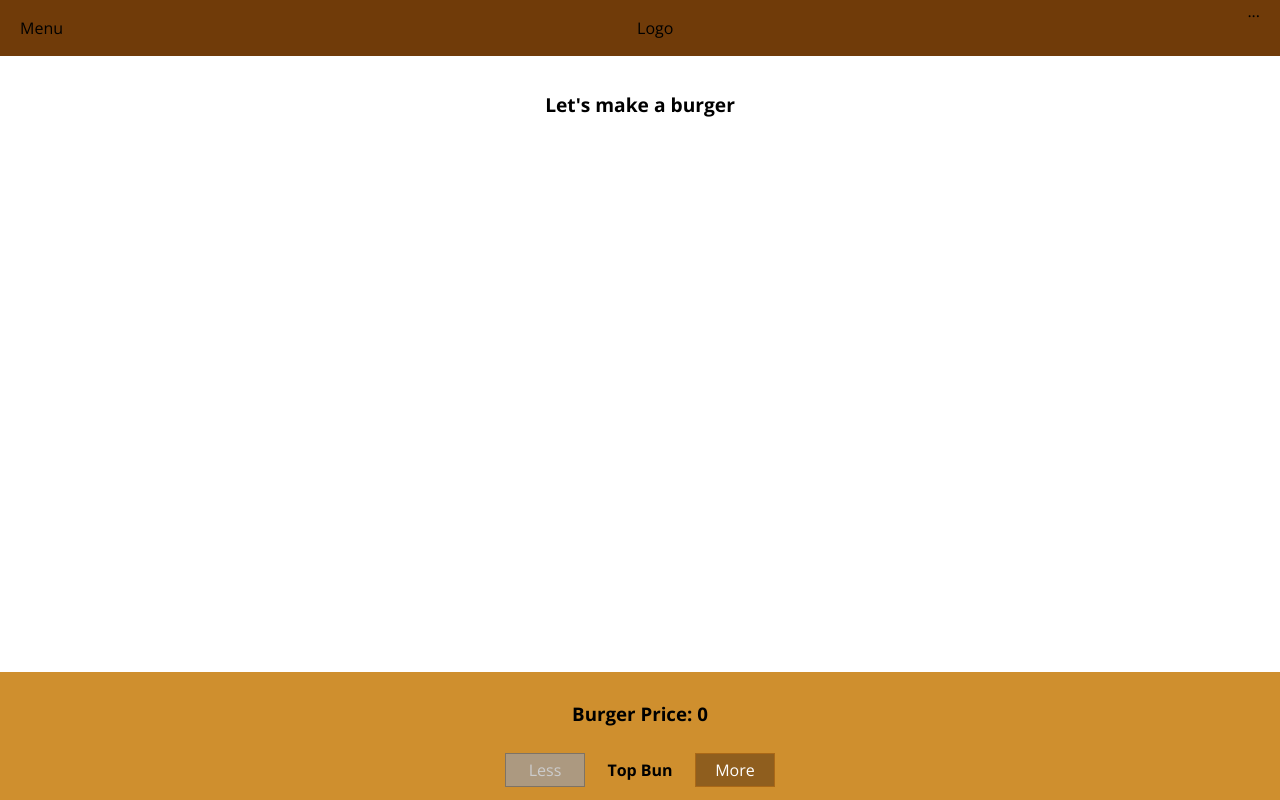
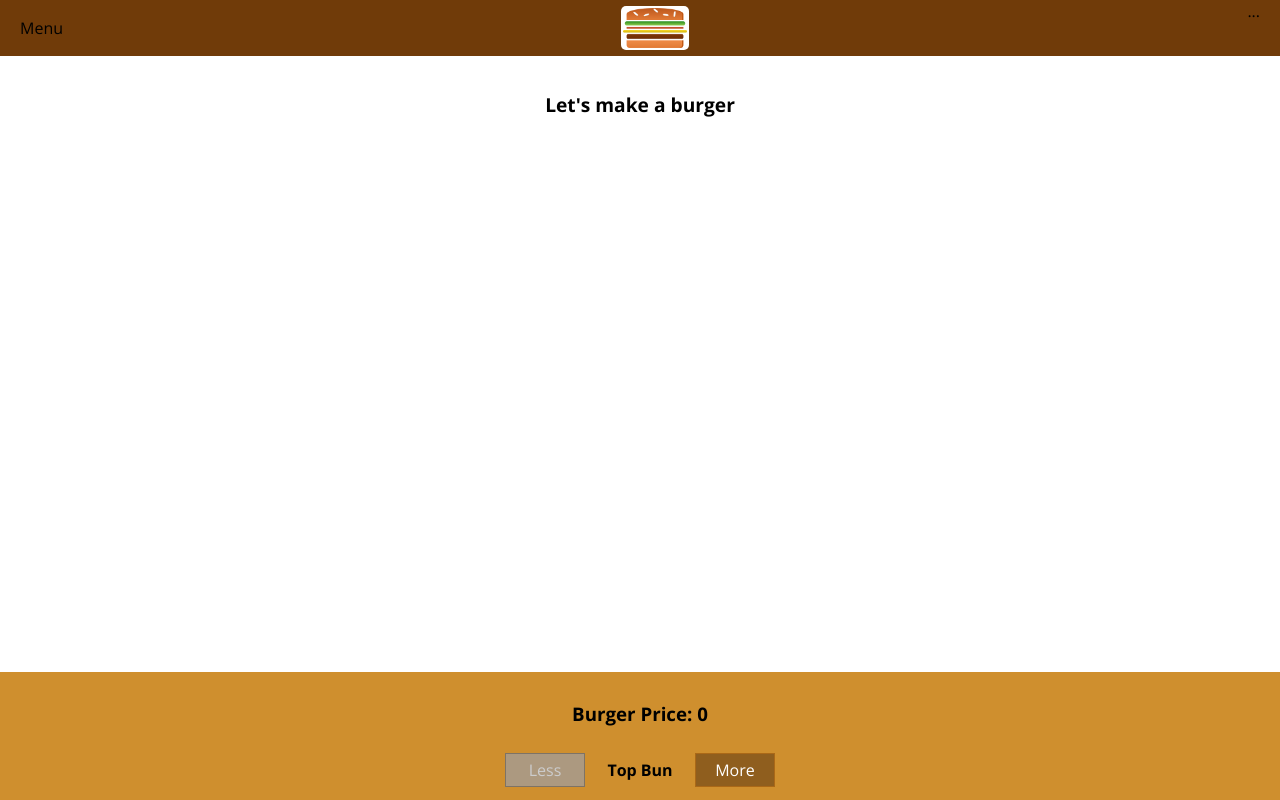
Before and after one commit to mkrabacher/react-burger-builder, a React (Create React App) app: page / in a window 1280 px wide. Shown: the top 800 px of the page. Built offline with nearby package versions, Linux system fonts and the light colour scheme.

Commit message:
Added logo

```diff
--- /dev/null
+++ b/src/components/Logo/Logo.js
@@ -0,0 +1,11 @@
+import React from 'react';
+import './Logo.scss'
+import BurgerLogo from '../../assets/images/burger-logo.png';
+
+const logo = (props) => (
+  <div className='Logo'>
+    <img src={BurgerLogo} alt="Logo" />
+  </div>
+);
+
+export default logo;
--- /dev/null
+++ b/src/components/Logo/Logo.scss
@@ -0,0 +1,11 @@
+.Logo {
+  background-color: white;
+  padding: 2px;
+  height: 80%;
+  box-sizing: border-box;
+  border-radius: 5px;
+
+  img {
+    height: 100%;
+  }
+}
--- a/src/components/Navigation/Toolbar/Toolbar.js
+++ b/src/components/Navigation/Toolbar/Toolbar.js
@@ -1,10 +1,11 @@
 import React from 'react';
 import './Toolbar.scss';
+import Logo from '../../Logo/Logo';
 
 const toolbar = (props) => (
   <header className='Toolbar'>
     <div>Menu</div>
-    <div>Logo</div>
+    <Logo />
     <nav>
       ...
     </nav>
```
Also changed, not shown: src/assets/images/burger-logo.png (added).
